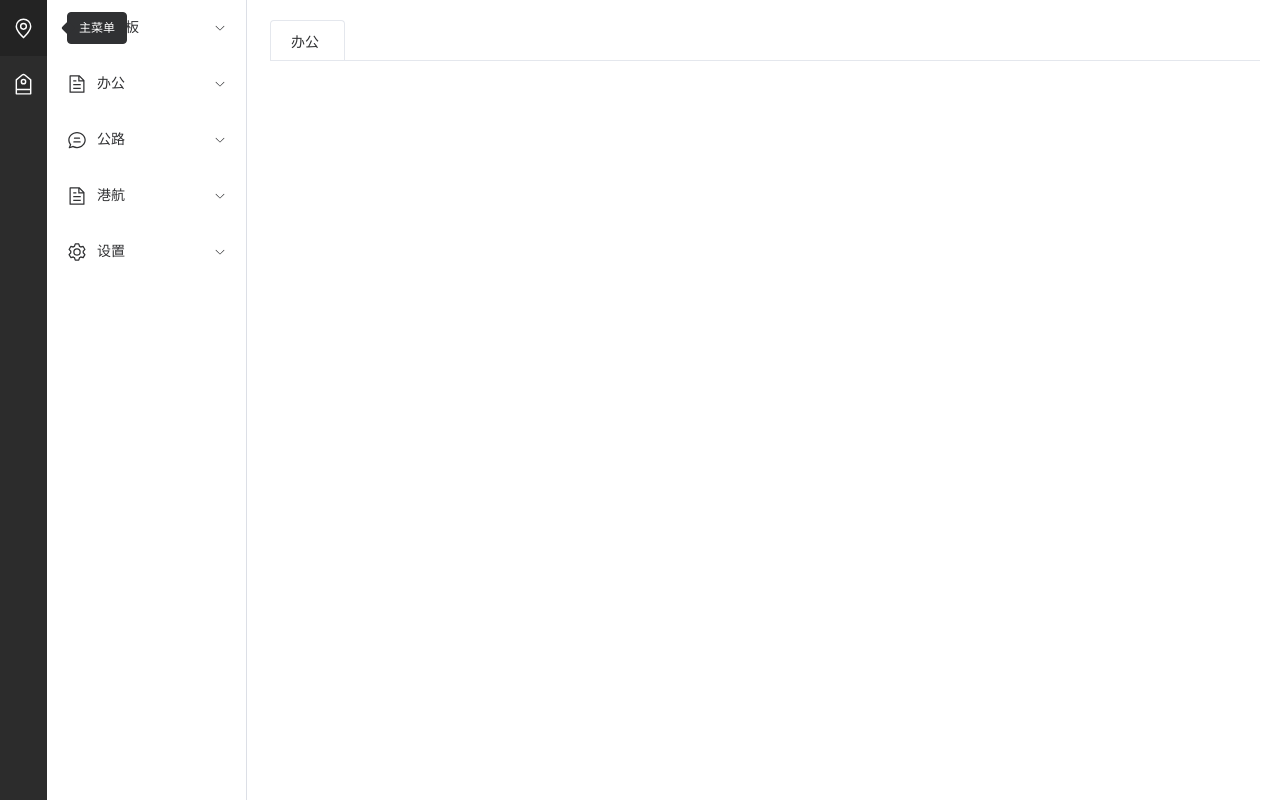
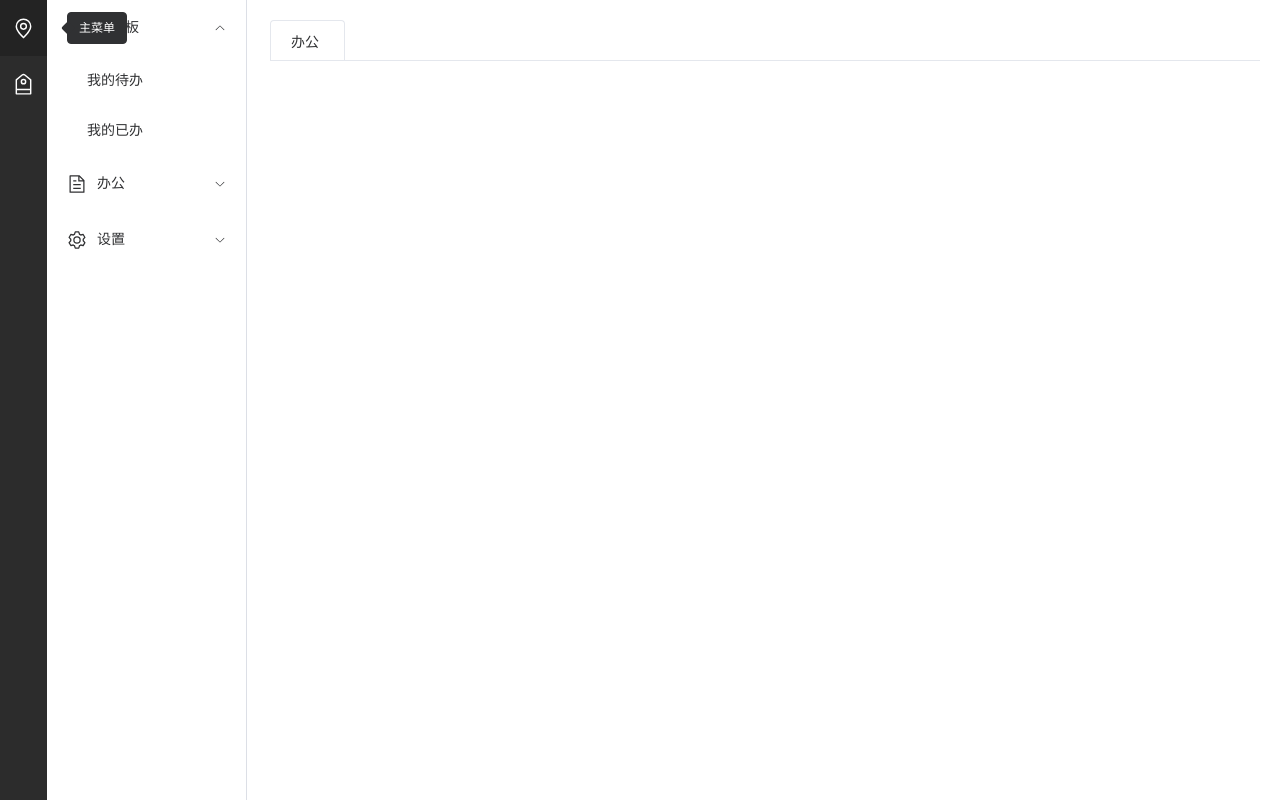
Before and after one commit to weijundai/snail-vue3, a Vue app: page /#/home/secmenu/one in a window 1280 px wide. Built offline with nearby package versions, Linux system fonts and the light colour scheme.

Commit message:
4 files modified

```diff
--- a/src/components/MainMenu.vue
+++ b/src/components/MainMenu.vue
@@ -24,10 +24,11 @@ const menuClick = (arg) => {
     <el-menu-item
       v-for="(item, index) in mainMenu"
       :key="item.id"
-      :index="item.title"
+      :index="item.id.toString()"
       @click="menuClick(item.id)"
     >
-      <component :is="item.icon"></component>
+      <component :is="item.icon">{{item.title}}</component>
+
       <template #title>{{ item.title }}</template>
     </el-menu-item>
   </el-menu>
--- a/src/components/SecondMenu.vue
+++ b/src/components/SecondMenu.vue
@@ -4,7 +4,7 @@ import {ref,inject } from 'vue';
 
 const emits = defineEmits(['getMenuItem'])
 //展开哪些二级目录
-const opends=reactive(["1"])
+const opends=reactive(["0"])
 
 //依赖注入方式取得来自父组件的值，以便自己的子组件el-menu等获取并响应
 const secMenu = inject('sm')
@@ -13,7 +13,6 @@ const sortMenus=inject('sortMenus')
 //子菜单事件，调用父组件的方法，将子菜单的值传给tabs并用于打开新的Tabs标签页
 function menuClick(arg) {
   emits('getMenuItem',arg)
-
 }
 
 
@@ -21,7 +20,7 @@ function menuClick(arg) {
 
 <template>
   <el-menu class="secondmenu" :default-openeds="opends">
-    <el-sub-menu  v-for="(item,index) in secMenu" :index="item.id.toString()">
+    <el-sub-menu  v-for="(item,index) in secMenu" :index="index.toString()">
       <template #title>
         <component :is="item.icon" class="comclass"></component>
         <span>{{item.title}}</span>
--- a/src/data_menus.json
+++ b/src/data_menus.json
@@ -4,9 +4,9 @@
     "data":[
         {"id":1,"title":"主菜单","icon": "Location", "parentId":0,"content":"HelloWorld","sort":99},
         {"id":2,"title":"办公","icon": "document", "parentId":1,"content":"HelloWorld","sort":300},
-        {"id":3,"title":"运政","icon": "discount", "parentId":0,"content":"HelloWorld","sort":99},
-        {"id":4,"title":"公路","icon": "ChatLineRound", "parentId":1,"content":"HelloWorld","sort":99},
-        {"id":5,"title":"港航","icon": "document", "parentId":1,"content":"HelloWorld","sort":99},
+        {"id":3,"title":"行业管理","icon": "discount", "parentId":0,"content":"HelloWorld","sort":99},
+        {"id":4,"title":"公路","icon": "ChatLineRound", "parentId":3,"content":"HelloWorld","sort":99},
+        {"id":5,"title":"港航","icon": "document", "parentId":3,"content":"HelloWorld","sort":99},
         {"id":6,"title":"设置","icon": "setting", "parentId":1,"content":"HelloWorld","sort":99},
         {"id":7,"title":"主面板","icon": "Location", "parentId":1,"content":"HelloWorld","sort":900},
         {"id":8,"title":"农路","icon": "Location", "parentId":4,"content":"HelloWorld","sort":99},
@@ -14,7 +14,6 @@
         {"id":10,"title":"三级航道","icon": "Location", "parentId":5,"content":"HelloWorld","sort":99},
         {"id":11,"title":"四级航道","icon": "Location", "parentId":5,"content":"HelloWorld","sort":99},
         {"id":12,"title":"我的待办","icon": "Location", "parentId":7,"content":"HelloWorld","sort":99},
-        {"id":13,"title":"我的已办","icon": "Location", "parentId":7,"content":"HelloWorld","sort":99},
-        {"id":14,"title":"我的已办","icon": "Location", "parentId":8,"content":"HelloWorld","sort":99}
+        {"id":13,"title":"我的已办","icon": "Location", "parentId":7,"content":"HelloWorld","sort":99}
     ]
 }
--- a/src/views/home/index.vue
+++ b/src/views/home/index.vue
@@ -36,10 +36,8 @@ function getMenuItem(arg) {
 let tabs=ref([
   {"id":2,"title":"办公","icon": "document", "parentId":0,"content":"HelloWorld","sort":99}
 ])
-
-
 /*
- *组件间传值，依赖注入设置区
+ *组件间传值，依赖注入
  */
 //向二级目录组件SecondMenu传值
 provide('sm', sm1)
```
